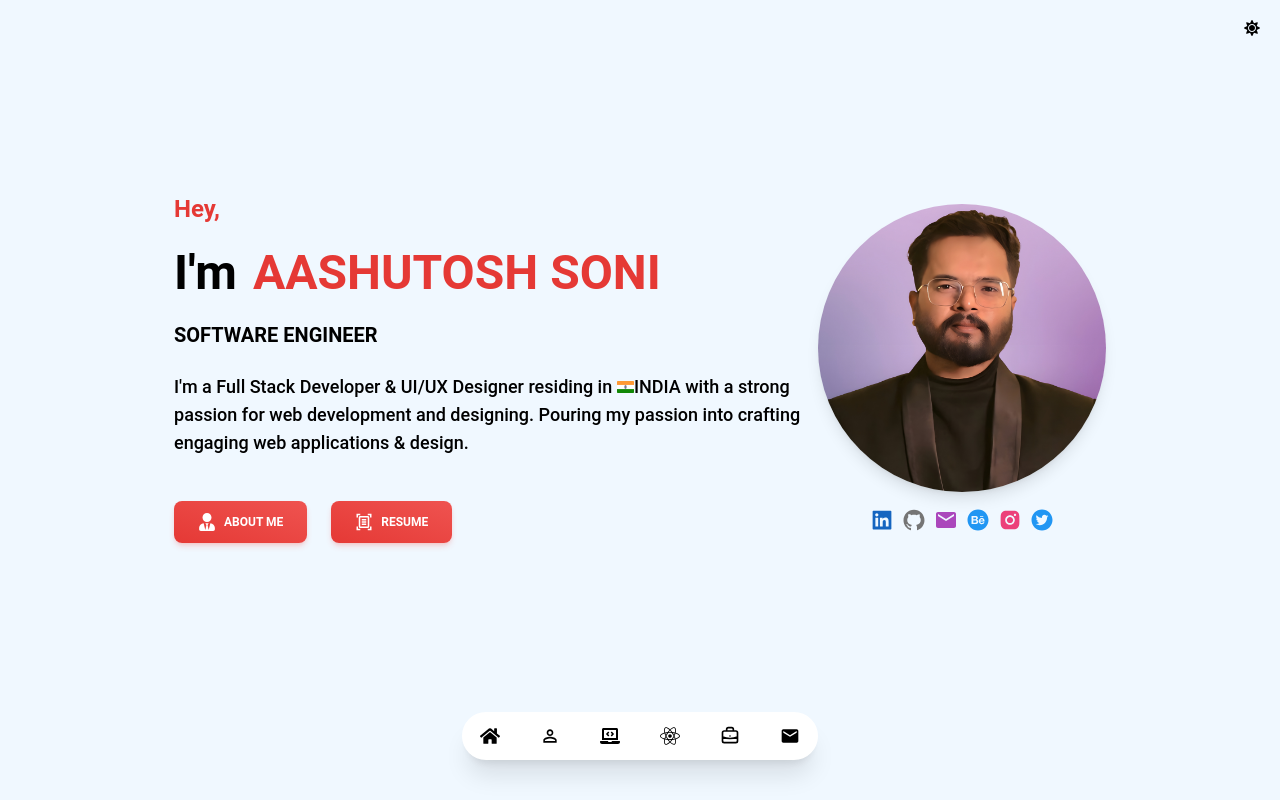
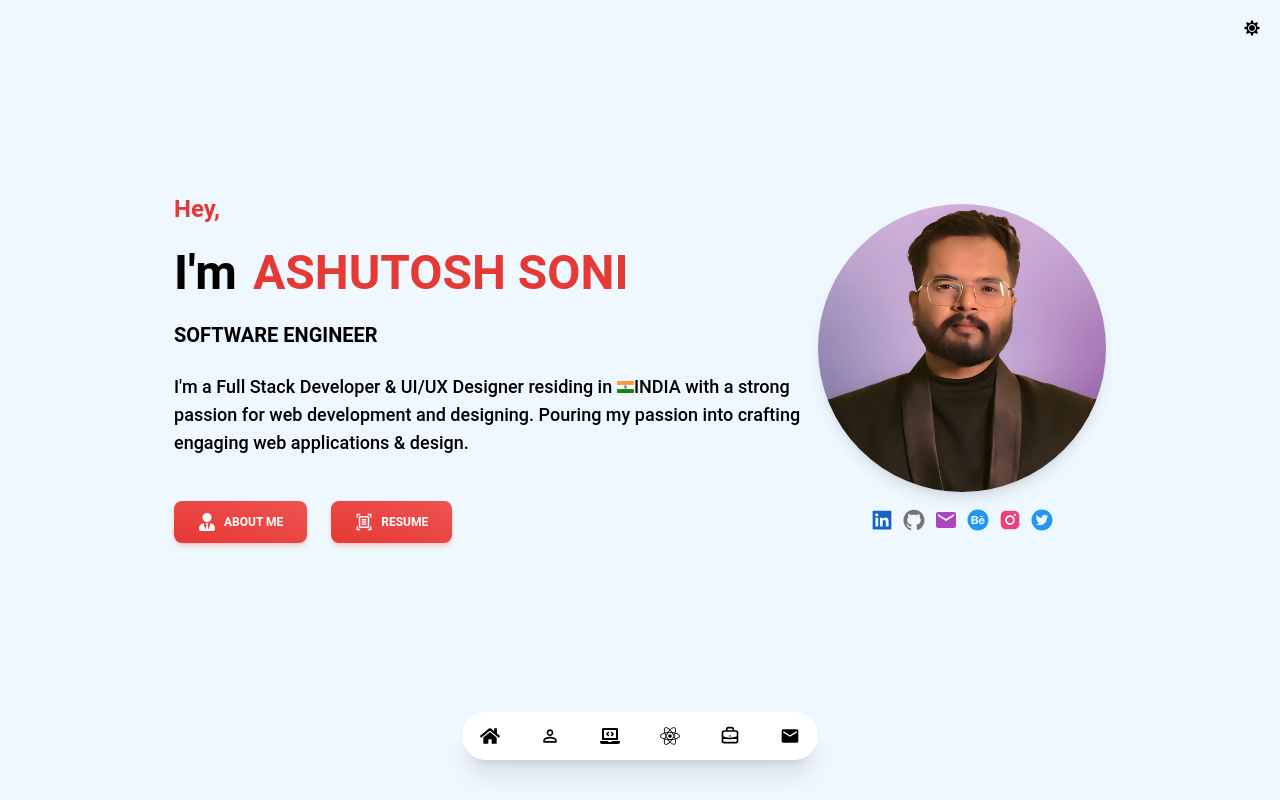
Before and after one commit to beingashusoni/portfolio, a React (Vite) app: page / in a window 1280 px wide. Built offline with nearby package versions, Linux system fonts and the light colour scheme.

Commit message:
Update Hero.jsx

```diff
--- a/src/Components/Hero.jsx
+++ b/src/Components/Hero.jsx
@@ -18,7 +18,7 @@ const Hero = () => {
         <p className="text-3xl md:text-5xl font-bold relative">
           I&apos;m
           <span className="text-red-600 ml-4 uppercase">
-            Aashutosh Soni
+            Ashutosh Soni
           </span>
         </p>
         <p className="text-xl font-semibold relative uppercase">
```
